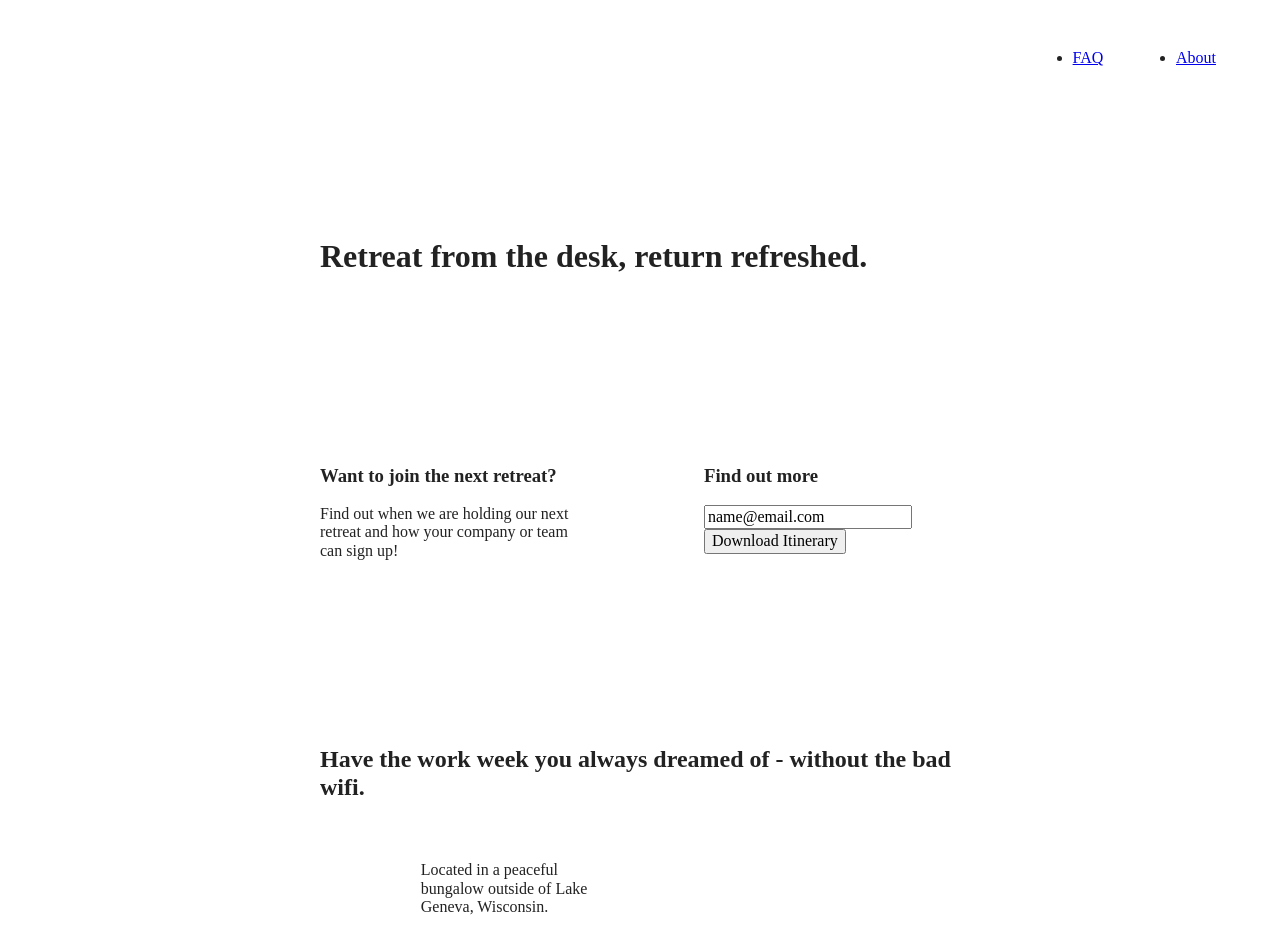
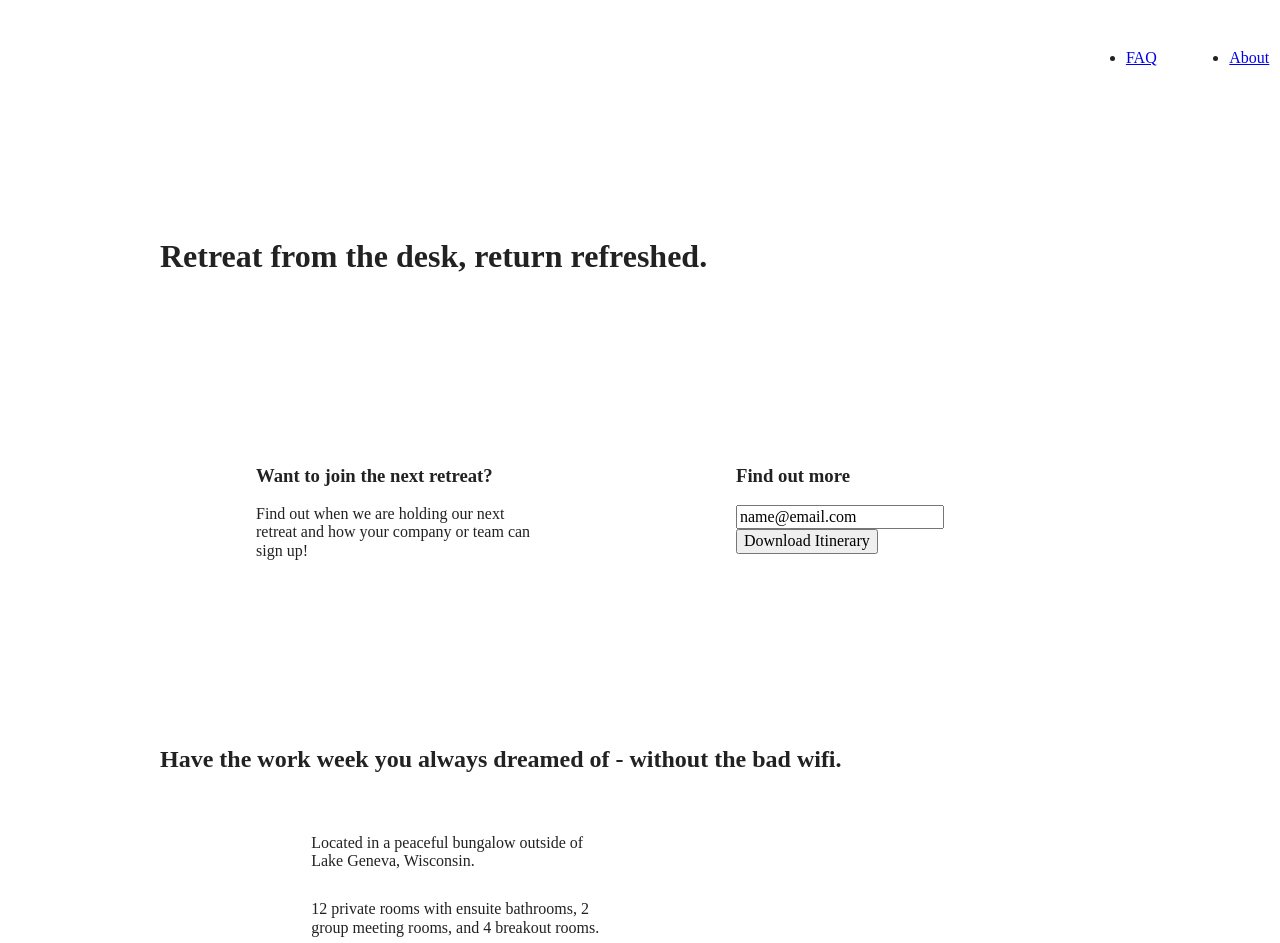
Before and after one commit to molligould/unplugged-retreat, a website built with Parcel: page index.html in a window 1280 px wide. Shown: the top 943 px of the page. Built offline with nearby package versions, Linux system fonts and the light colour scheme.

Commit message:
Added desktop styles

```diff
--- a/css/main.css
+++ b/css/main.css
@@ -492,6 +492,56 @@ textarea {
 
 @media only screen and (min-width: 1200px) {
   /*Desktop styles here*/
+
+        .content-wrapper {
+             max-width: 960px;
+        }
+
+         /* Hero */
+        .hero-area h1 {
+            width: 60%;
+        }
+
+        /* Aside */
+        aside .content-wrapper {
+            justify-content: space-around;
+        }
+
+        aside .content-wrapper .form-description,
+        aside .content-wrapper .form {
+            width: 30%;
+        }
+
+        /* Features */
+        .features h2 {
+            width: 90%;
+        }
+
+        .features article {
+            flex-basis: 33%;
+        }
+
+        /* Reviews */
+        .reviews article div {
+            width: 42%;
+        }
+
+    /* ==========================================================================
+       About Page
+       ========================================================================== */
+        .mission h2,
+        .contact-section .content-wrapper h2 {
+            width: 95%;
+        }
+
+    /* ==========================================================================
+       FAQ Page
+       ========================================================================== */
+        .faq h2 {
+            width: 100%;
+        }
+
+    }
 }
 
 
```
